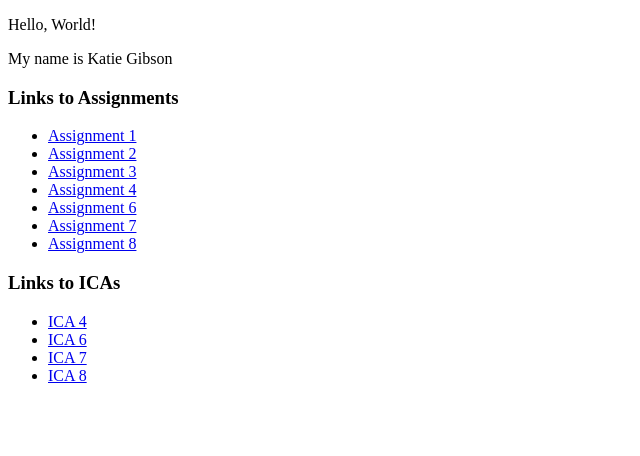
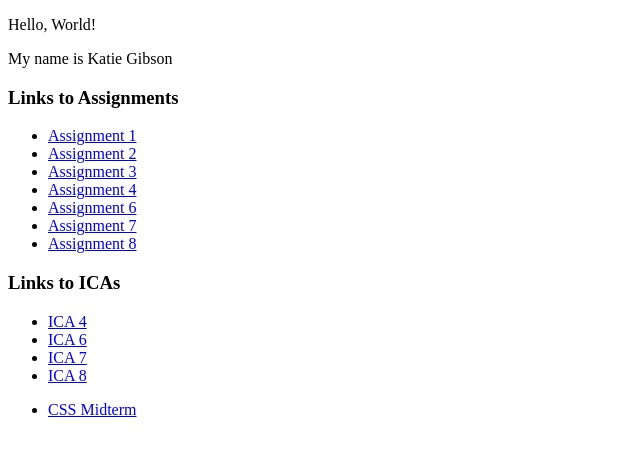
Before and after one commit to katie-gibson/katie-gibson.github.io, a plain HTML site: page index.html in a window 1280 px wide. Shown: the whole page, without its empty margins (0-640 px from the left). Drawn offline with Linux system fonts and the light colour scheme.

Commit message:
Update index.html

```diff
--- a/index.html
+++ b/index.html
@@ -27,5 +27,9 @@
     <li><a href="ICA/ICA7/ica7.3.html">ICA 7</a></li>
     <li><a href="ICA/ICA8/ica8.html">ICA 8</a></li>
 </ul>
+
+<ul>
+    <li><a href="/css-midterm/home.html">CSS Midterm</a></li>
+</ul>
 </body>
 </html>
```
